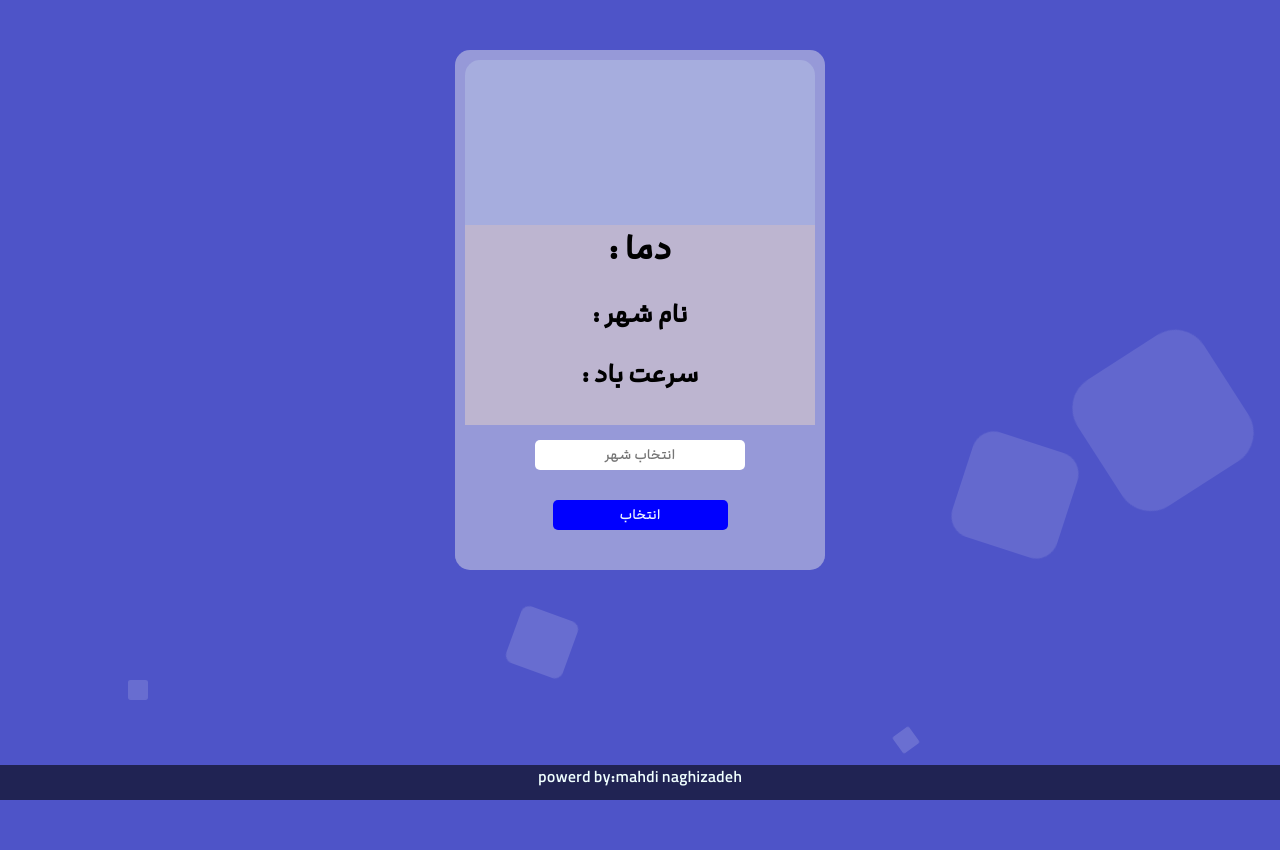
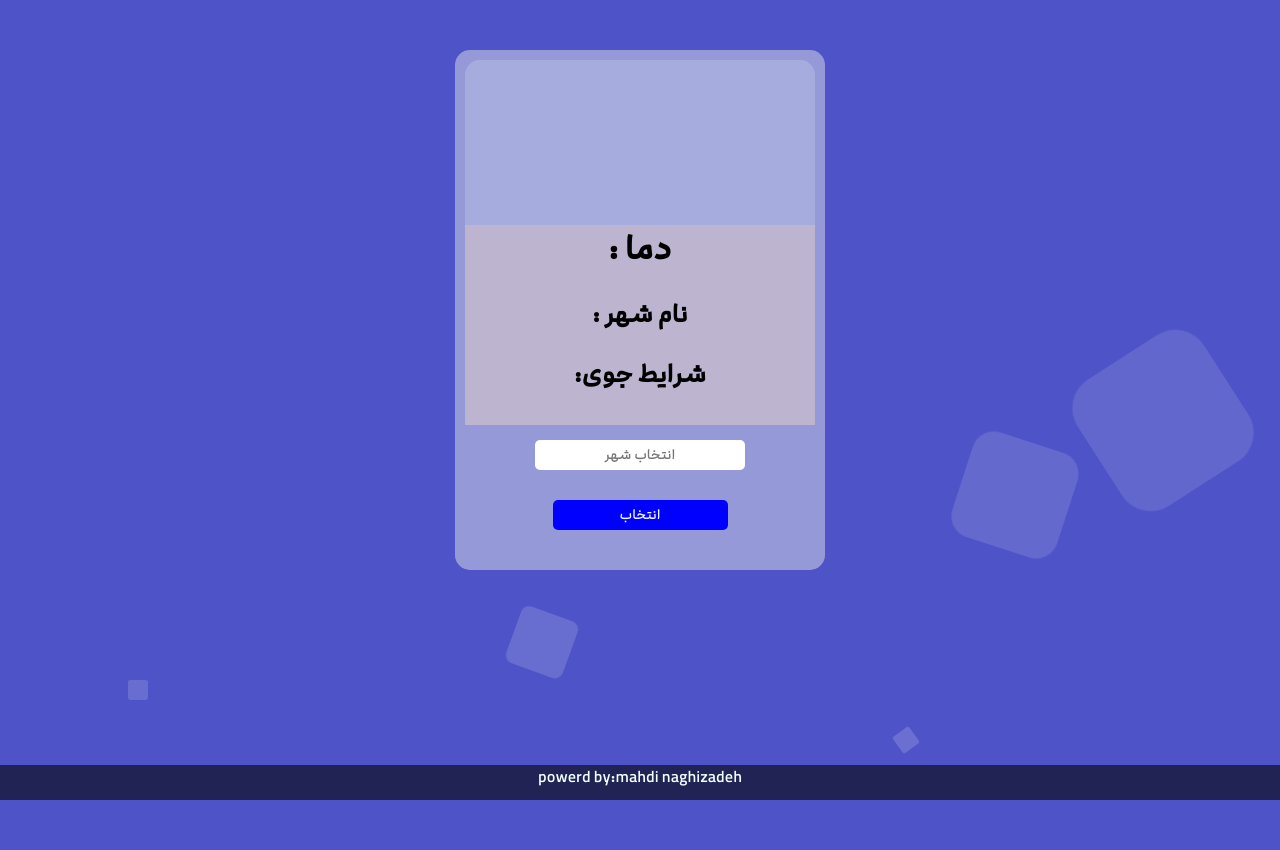
Before and after one commit to mahdinaghizade/weatherpr, a website: page index.html in a window 1280 px wide. Drawn offline with Linux system fonts and the light colour scheme.

Commit message:
best version

```diff
--- a/index.html
+++ b/index.html
@@ -43,7 +43,7 @@
         <br /><br />
 
         <h2>
-          سرعت باد :
+          شرایط جوی:
           <h2 id="wind_speed"></h2>
         </h2>
 
```
